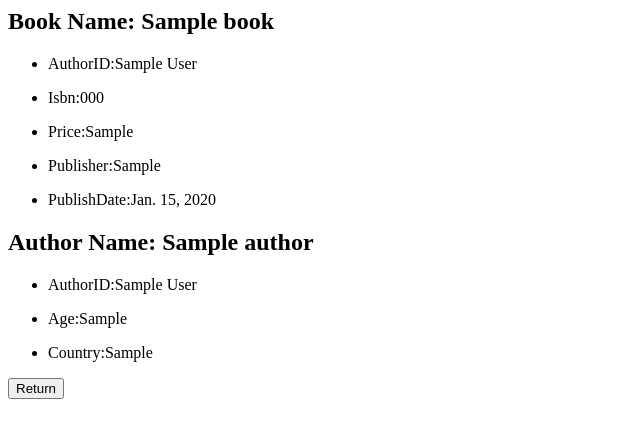
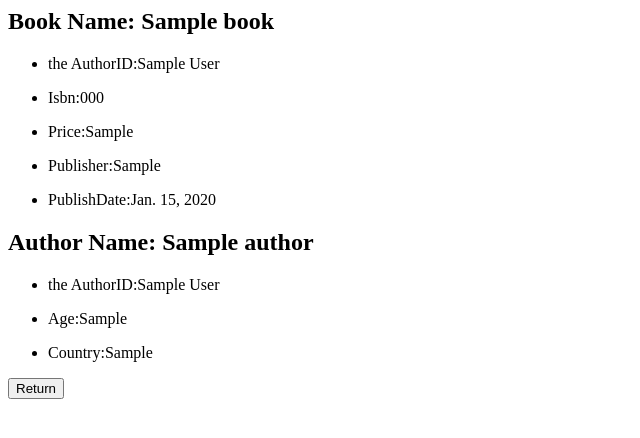
Before and after one commit to quietfever/learngit, a Django app: page /addr/book/000/ in a window 1280 px wide. Shown: the top 438 px of the page, without its empty margins (0-640 px from the left). Run offline with Django 3.2, Linux system fonts and the light colour scheme; tables that the repository leaves empty hold one stand-in row (values such as "Sample post").

Commit message:
make some change now

```diff
--- a/addr_app/templates/bookisbn.html
+++ b/addr_app/templates/bookisbn.html
@@ -4,7 +4,7 @@
 <body>
     <h2>Book Name:  {{book.Title}}</h2>
 <ul>
-    <li><p>AuthorID:{{ book.AuthorID }}</p></li>
+    <li><p>the AuthorID:{{ book.AuthorID }}</p></li>
     <li><p>Isbn:{{ book.Isbn }}</p></li>
     <li><p>Price:{{ book.Price }}</p></li>
     <li><p>Publisher:{{ book.Publisher }}</p></li>
@@ -12,7 +12,7 @@
 </ul>
     <h2>Author Name:  {{author.Name}}</h2>
 <ul>
-    <li><p>AuthorID:{{ author.AuthorID }}</p></li>
+    <li><p>the AuthorID:{{ author.AuthorID }}</p></li>
     <li><p>Age:{{ author.Age }}</p></li>
     <li><p>Country:{{ author.Country }}</p></li>
 </ul>
--- a/addr_app/views.py
+++ b/addr_app/views.py
@@ -3,7 +3,7 @@ from django.shortcuts import render
 from django.template import RequestContext, loader
 from .models import Book
 from .models import Author
-
+# I make a change now
 # Create your views here.
 
 def index(request):
--- a/manage.py
+++ b/manage.py
@@ -1,4 +1,5 @@
 #!/usr/bin/env python
+# I make a change now
 import os
 import sys
 
--- a/mysitelih/settings.py
+++ b/mysitelih/settings.py
@@ -10,7 +10,7 @@ https://docs.djangoproject.com/en/1.8/topics/settings/
 For the full list of settings and their values, see
 https://docs.djangoproject.com/en/1.8/ref/settings/
 """
-
+# I make a change now
 # Build paths inside the project like this: os.path.join(BASE_DIR, ...)
 import os
 BASE_DIR = os.path.dirname(os.path.dirname(__file__))
```
